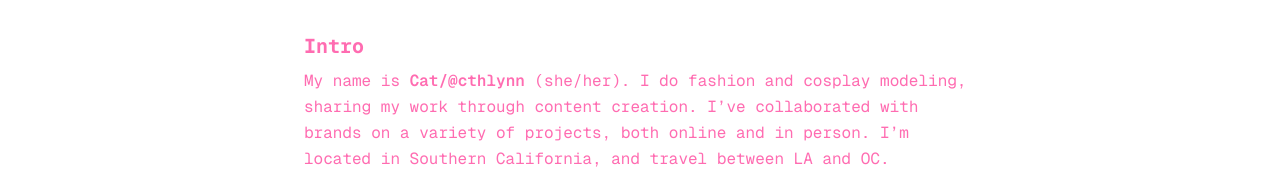
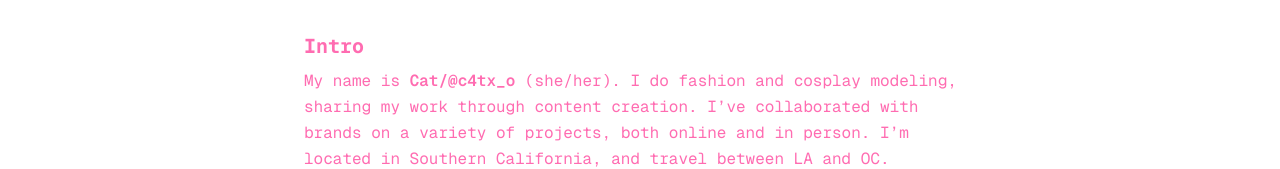
Before and after one commit to c4txo/c4txo.github.io, a Next.js app in the folder portfolio/: page / in a window 1280 px wide. Shown: the part 372-541 px from the top of the page. Built offline with nearby package versions, Linux system fonts and the light colour scheme; grey boxes are pictures that could not be loaded.

Commit message:
#rebrand

```diff
--- a/portfolio/src/pages/index.js
+++ b/portfolio/src/pages/index.js
@@ -16,7 +16,7 @@ export default function Home() {
             <div className="w-full h-full scale-135 origin-center relative">
               <Image
                 src="/index.jpg"
-                alt="Profile picture of Cat (@cthlynn)"
+                alt="Profile picture of Cat (@c4tx_o)"
                 width={192}
                 height={192}
                 className="object-cover w-full h-full absolute top-0 left-0"
@@ -31,7 +31,7 @@ export default function Home() {
           <h2 className="text-xl font-bold mb-2">Intro</h2>
           <p className="text-base leading-relaxed">
             My name is{" "}
-            <span className="font-semibold">Cat/@cthlynn</span> (she/her). I do
+            <span className="font-semibold">Cat/@c4tx_o</span> (she/her). I do
             fashion and cosplay modeling, sharing my work through content
             creation. I’ve collaborated with brands on a variety of projects, both
             online and in person. I’m located in Southern California, and travel
@@ -74,7 +74,7 @@ export default function Home() {
             <h3 className="text-lg font-bold mb-2">Contact Me</h3>
             <div className="flex gap-4">
               <a
-                href="https://instagram.com/cthlynn"
+                href="https://www.instagram.com/c4tx_o/"
                 target="_blank"
                 rel="noopener noreferrer"
                 aria-label="Instagram"
```
